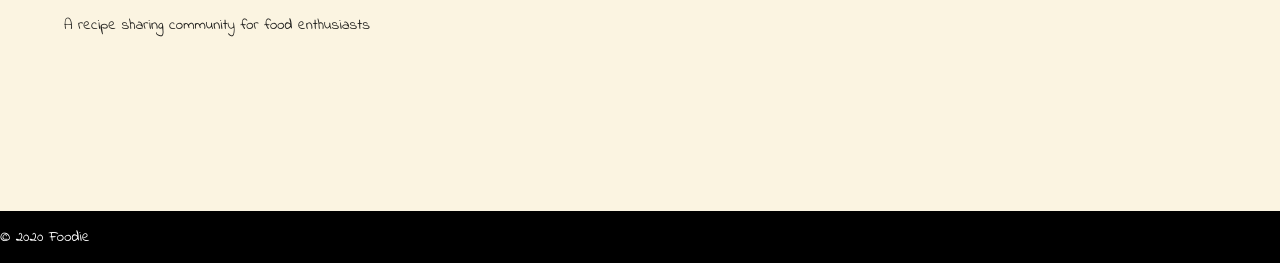
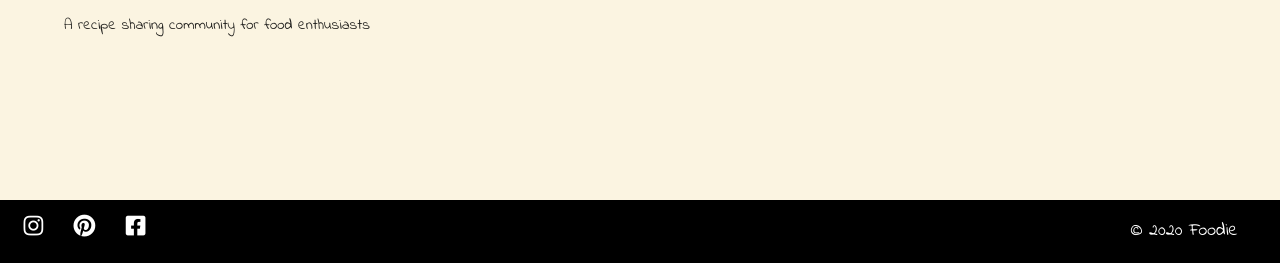
Before and after one commit to coderkatew/foodie, a Flask app: page / in a window 1280 px wide. Shown: the part 537-800 px from the top of the page. Run offline with Flask 2, Linux system fonts and the light colour scheme; some libraries are stand-ins or nearby versions.

Commit message:
Add social links to footer and update CSS to make it sit at bottom of page

```diff
--- a/static/css/style.css
+++ b/static/css/style.css
@@ -3,8 +3,15 @@
 body {
     background-color: #FBF4E1;
     font-family: 'Indie Flower', cursive;
+    display: flex;
+    min-height: 100vh;
+    flex-direction: column;
 }
 
+
+  main {
+    flex: 1 0 auto;
+  }
 /* -------- Nav Bar ----------*/
 
 nav {
@@ -66,6 +73,11 @@ nav ul .active {
     color: white;
 }
 
+.btn:hover {
+    background-color: rgb(253, 18, 77);
+    color: white;
+}
+
 /* ----- Recipe Cards----*/
 
 .row-all-recipes {
@@ -93,26 +105,45 @@ nav ul .active {
 }
 
 /* ---- Footer ----*/
+
 footer {
     background-color:black;
     color:white;
-    position: fixed;
+    flex-shrink:0; /* --- https://css-tricks.com/couple-takes-sticky-footer ----*/
+    margin: 0;
+    margin-top:1%;
     left: 0;
     bottom: 0;
     width: 100%;
-    padding-right: 0;
 }
 
-.footer-left {
-    text-align: left;
+.footer-content {
+    margin:0;
+}
+
+.content {
+    flex: 1 0 auto;
 }
 
 .footer-right {
     text-align: right;
+    font-size: 120%;
+    padding-right:5%;
 }
 
-.social-icon {
-    background-color:white;
+.social-links {
+    padding-left:7%;
+}
+
+.social-links li {
+    display: inline;
+    padding:2%;
+}
+
+.social-links i {
+  font-size: 150%;
+  margin: 0;
+  color: white;
 }
 
 .pagination {
--- a/templates/index.html
+++ b/templates/index.html
@@ -41,17 +41,34 @@
         </nav>
       </div>
     </header>
-
+    <main class="content">
     {% block content %} {% endblock %}
-
+    </main>
     <script src="https://cdnjs.cloudflare.com/ajax/libs/jquery/3.2.1/jquery.min.js"></script>
     <script src="https://cdnjs.cloudflare.com/ajax/libs/materialize/0.100.2/js/materialize.min.js"></script>
-
     <footer class="footer">
-      <div>
-        <p>© 2020 Foodie</p>
-      </div>
-    </footer>
+		<div class="row footer-content">
+			<div class="col s6">
+				<ul class="social-links">
+			<li>
+				<a href="https://www.instagram.com" target="_blank">
+					<i class="fab fa-instagram" aria-hidden="true"></i></a>
+			</li>
+            <li>
+				<a href="https://www.pinterest.com" target="_blank">
+					<i class="fab fa-pinterest" aria-hidden="true"></i></a>
+			</li>
+			<li>
+				<a href="https://www.facebook.com" target="_blank">
+					<i class="fab fa-facebook-square" aria-hidden="true"></i></a>
+			</li>
+		</ul>
+			</div>
+			<div class="col s6">
+				<p class="footer-right">© 2020 Foodie</p>
+			</div>
+		</div>
+	</footer>
      <script src="{{ url_for('static', filename='js/main.js') }}"></script>
   </body>
 </html>
```
Also changed, not shown: templates/base.html (+27 -27 lines).
